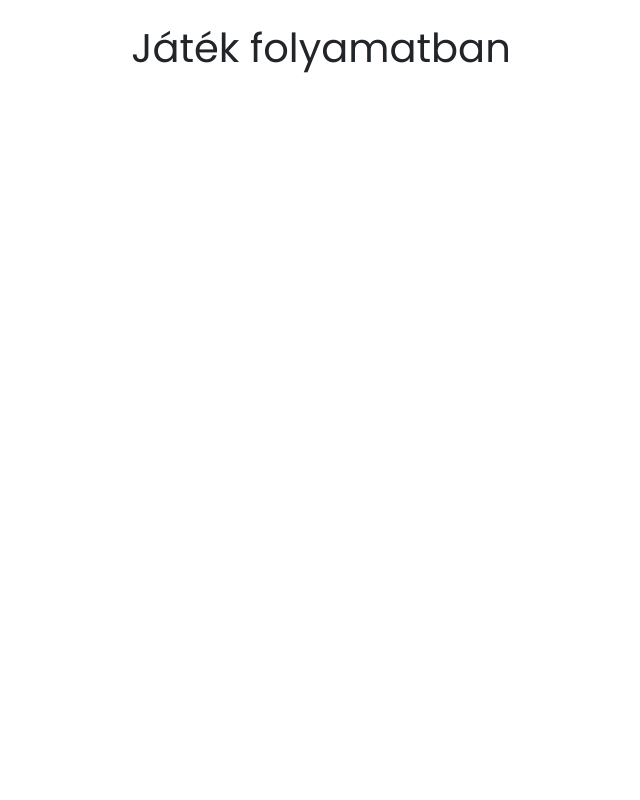
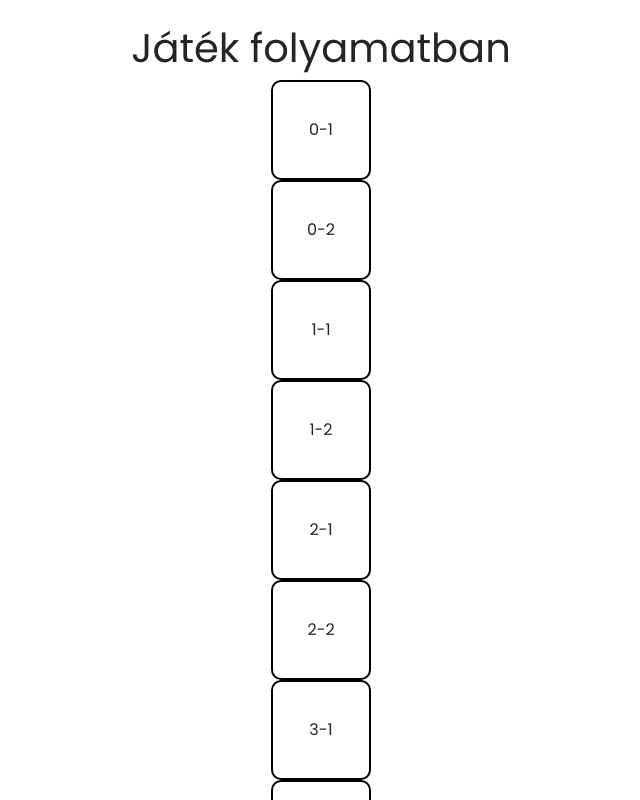
Before and after one commit to szandil/szofttech-xstate, a React (Create React App) app in the folder memory-game/: page / in a window 1280 px wide. Both pictures are taken after a click on the button "START GAME". Shown: the top 800 px of the page, without its empty margins (319-959 px from the left). Built offline with nearby package versions, Linux system fonts and the light colour scheme.

Commit message:
create cards dynamically

```diff
--- a/memory-game/src/App.tsx
+++ b/memory-game/src/App.tsx
@@ -1,8 +1,11 @@
-import React, { useEffect } from 'react';
+import React, { useContext, useEffect } from 'react';
 import './App.css';
-import { useMachine } from "@xstate/react";
+import { useActor, useInterpret, useMachine, useSelector } from "@xstate/react";
 import { gameMachine } from './game/gameMachine';
 import { Card } from './components/card/card';
+import { GlobalGameContext } from './gameContext';
+import { ActorRefFrom, InterpreterFrom } from 'xstate';
+import { CardActorRefType } from './game/cardTypes';
 
 /*
 
@@ -22,20 +25,21 @@ MEMÓRIA JÁTÉK
 - context megadása teljesen kívülről? talán createModel vagy withContext vagy react context
 */
 
+const selectCards = (state: any): CardActorRefType[] => state.context.cards;
+
+const waitingForGameSelector = (state: any) => state.matches("waiting for game");
+const gameInProgressSelector = (state: any) => state.matches("game in progress");
 
 const App = () => {
-  // const gameService = useInterpret(gameMachine);
-  // const { state, send } = gameService;
-  const [state, send] = useMachine(gameMachine);      // useInterprettel jobb?
-  // const active = state.matches("active");
-  // const { count } = state.context;
 
-  const { cards } = state.context;
-  useEffect(() => {
-    console.log('cards changed: ', cards);
+  const ctx = useContext(GlobalGameContext);
+  const gameService = ctx.gameService;
+  const { send } = gameService;
 
-  }, [cards])
+  const cards = useSelector(gameService, selectCards);
 
+  const isWaitingForGame = useSelector(gameService, waitingForGameSelector);
+  const isGameInProgress = useSelector(gameService, gameInProgressSelector);
 
   const waiting =
     <>
@@ -58,8 +62,8 @@ const App = () => {
 
   return (
     <div className="container-fluid pt-4 main">
-      {state.matches("waiting for game") && waiting }
-      {state.matches("game in progress") && inProgress}
+      {isWaitingForGame && waiting }
+      {isGameInProgress && inProgress}
     </div>
   );
 }
--- a/memory-game/src/components/card/card.tsx
+++ b/memory-game/src/components/card/card.tsx
@@ -15,7 +15,7 @@ export const Card = ({cardActor, ...props}: CardProps) => {
 
     return (
         <span className={styles.card}>
-            THIS IS A CARD - id: {id}
+            {id}
         </span>
     );
 };
--- a/memory-game/src/game/gameMachine.ts
+++ b/memory-game/src/game/gameMachine.ts
@@ -2,10 +2,10 @@ import { assign, createMachine, spawn } from "xstate";
 import { playerMachine } from "../player/playerMachine";
 import { createCardMachine } from "./cardMachine";
 import { CardActorRefType } from "./cardTypes";
-import { GameContext, GameEvent, GameTypestate } from "./gameTypes";
+import { GameContextType, GameEvent, GameTypestate } from "./gameTypes";
 
 
-export const gameMachine = createMachine<GameContext, GameEvent, GameTypestate>({
+export const gameMachine = createMachine<GameContextType, GameEvent, GameTypestate>({
   id: "Memory game",
   context: {
     numberOfPlayers: 1,
@@ -22,7 +22,7 @@ export const gameMachine = createMachine<GameContext, GameEvent, GameTypestate>(
   states: {
     "waiting for game": {
       on: {
-        "START GAME":[
+        "START GAME": [
           { target: "game in progress" }
         ],
       },
@@ -40,8 +40,8 @@ export const gameMachine = createMachine<GameContext, GameEvent, GameTypestate>(
         },
         "two cards flipped": {
           always: [
-            {target: '#Memory game.game over', cond: 'allCardsCollected'},
-            {target: 'no cards flipped'}
+            { target: '#Memory game.game over', cond: 'allCardsCollected' },
+            { target: 'no cards flipped' }
           ]
         },
         "no cards flipped": {
@@ -53,40 +53,49 @@ export const gameMachine = createMachine<GameContext, GameEvent, GameTypestate>(
         },
       },
     },
-    "game over": { }
+    "game over": {}
   }
 },
   {
     actions: {
-    initGame: (context, event) => {
-      console.log('init');
+      // initGame: (context, event) => {
+      //   console.log('init');
 
+      //   let newCards = [];
+      //   const { cards } = context;
+      //   const { numberOfCards } = context;
+      //   for (let i = 0; i < numberOfCards / 2; i++) {
+      //     const newCard1 = createCardMachine({id: i.toString() + "-1"});
+      //     const newCard2 = createCardMachine({id: i.toString() + "-2"});
+      //     newCards.push(newCard1);
+      //     newCards.push(newCard2);
+      //   }
+      //   assign<GameContextType, any>({
+      //     cards: (context, event) => [
+      //       ...cards,
+      //       spawn(createCardMachine({id: 'newCard1'})) as CardActorRefType
+      //     ]
+      //   });
+      //   console.log('newcards', newCards);
+      //   console.log(context);
+
+      initGame: assign({
+        cards: (context, _) => {
           let newCards = [];
           const { cards } = context;
           const { numberOfCards } = context;
           for (let i = 0; i < numberOfCards / 2; i++) {
-        const newCard1 = createCardMachine({id: i.toString() + "-1"});
-        const newCard2 = createCardMachine({id: i.toString() + "-2"});
+            const newCard1 = createCardMachine({ id: i.toString() + "-1" });
+            const newCard2 = createCardMachine({ id: i.toString() + "-2" });
             newCards.push(newCard1);
             newCards.push(newCard2);
           }
-      assign({
-        cards: [
+          return [
             ...cards,
             ...newCards.map(card => spawn(card) as CardActorRefType)
-        ]
-      });
-      console.log('newcards', newCards);
-
+            ];
         }
-    // {
-    //   for (let i = 0; i < 2; i+=2) {
-    //     const newCard = createCardMachine({id: i.toString()});
-    //     cards.push(spawn(newCard));
-    //   }
-    //   console.log('init game');
-
-    // }
+      })
     },
     guards: {
       allCardsCollected: (context, event) => {
--- a/memory-game/src/game/gameTypes.ts
+++ b/memory-game/src/game/gameTypes.ts
@@ -3,7 +3,7 @@ import { PlayerActorType } from "../player/playerTypes";
 import { CardActorRefType, CardContext, CardEvent, CardTypestate } from "./cardTypes";
 
 
-export interface GameContext {
+export interface GameContextType {
     numberOfPlayers: number;
     numberOfCards: number;
     cards: CardActorRefType[];
@@ -24,7 +24,7 @@ export type GameEvent =
     | flipCardEvent;
 
 export type GameTypestate = {
-    context: GameContext;
+    context: GameContextType;
     value: 'waiting for game' |
             'game in progress' | {'game in progress': 'one card flipped'} | {'game in progress': 'two cards flipped'} | {'game in progress': 'no cards fipped'} |
             'game over'
--- /dev/null
+++ b/memory-game/src/gameContext.tsx
@@ -0,0 +1,16 @@
+import { useInterpret } from '@xstate/react';
+import React, { createContext } from 'react'
+import { InterpreterFrom } from 'xstate';
+import { gameMachine } from './game/gameMachine';
+
+export const GlobalGameContext = createContext({ gameService: {} as InterpreterFrom<typeof gameMachine>});
+
+export const GameContextProvider = (props: any) => {
+    const gameService = useInterpret(gameMachine);
+
+    return (
+        <GlobalGameContext.Provider value={{gameService}}>
+            {props.children}
+        </GlobalGameContext.Provider>
+    );
+};
--- a/memory-game/src/index.tsx
+++ b/memory-game/src/index.tsx
@@ -3,10 +3,13 @@ import React from 'react';
 import ReactDOM from 'react-dom';
 import './index.css';
 import App from './App';
+import { GameContextProvider } from './gameContext';
 
 ReactDOM.render(
   <React.StrictMode>
-    <App />
+    <GameContextProvider>
+      <App />
+    </GameContextProvider>
   </React.StrictMode>,
   document.getElementById('root')
 );
```
Lines whose indentation alone changed are shown as unchanged.
